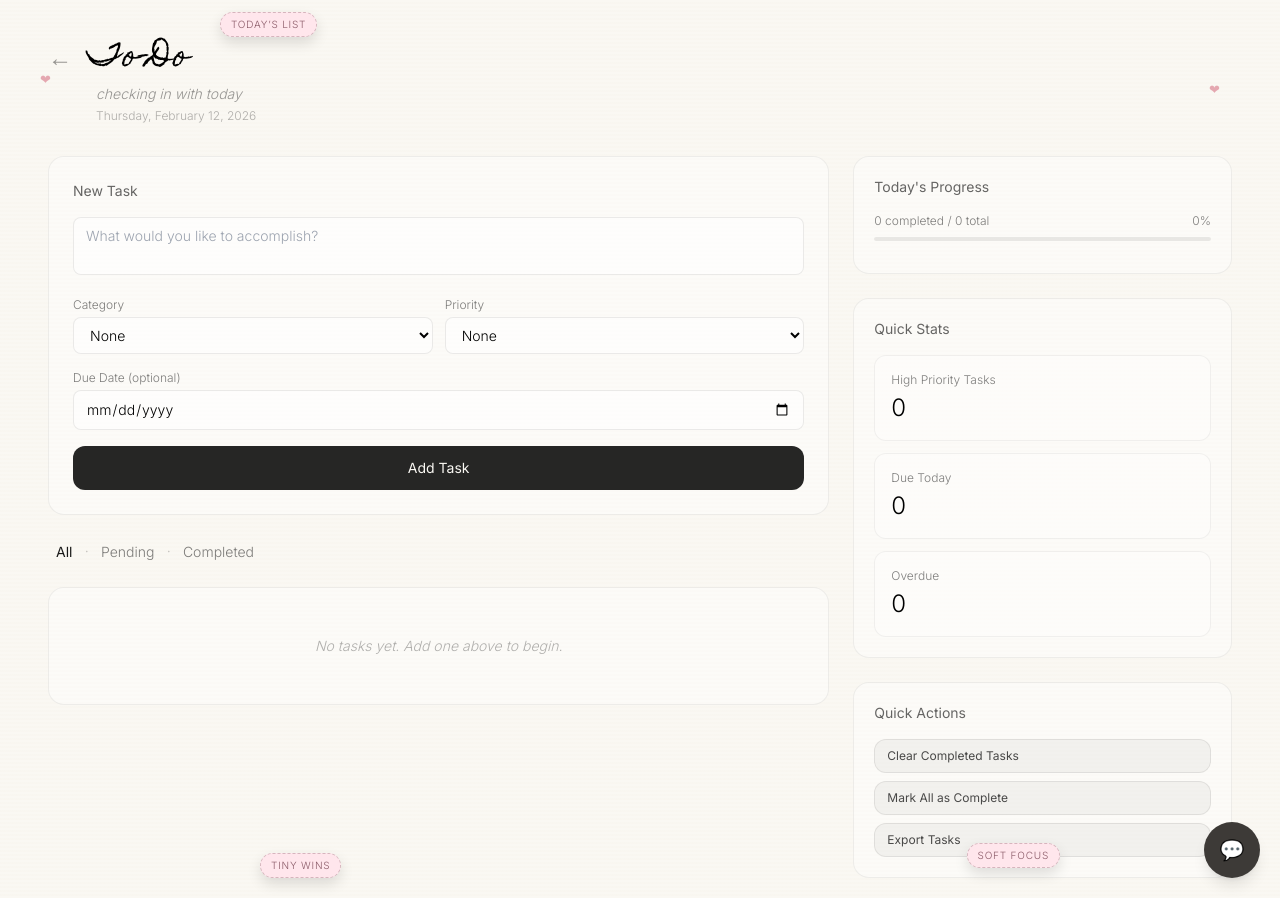
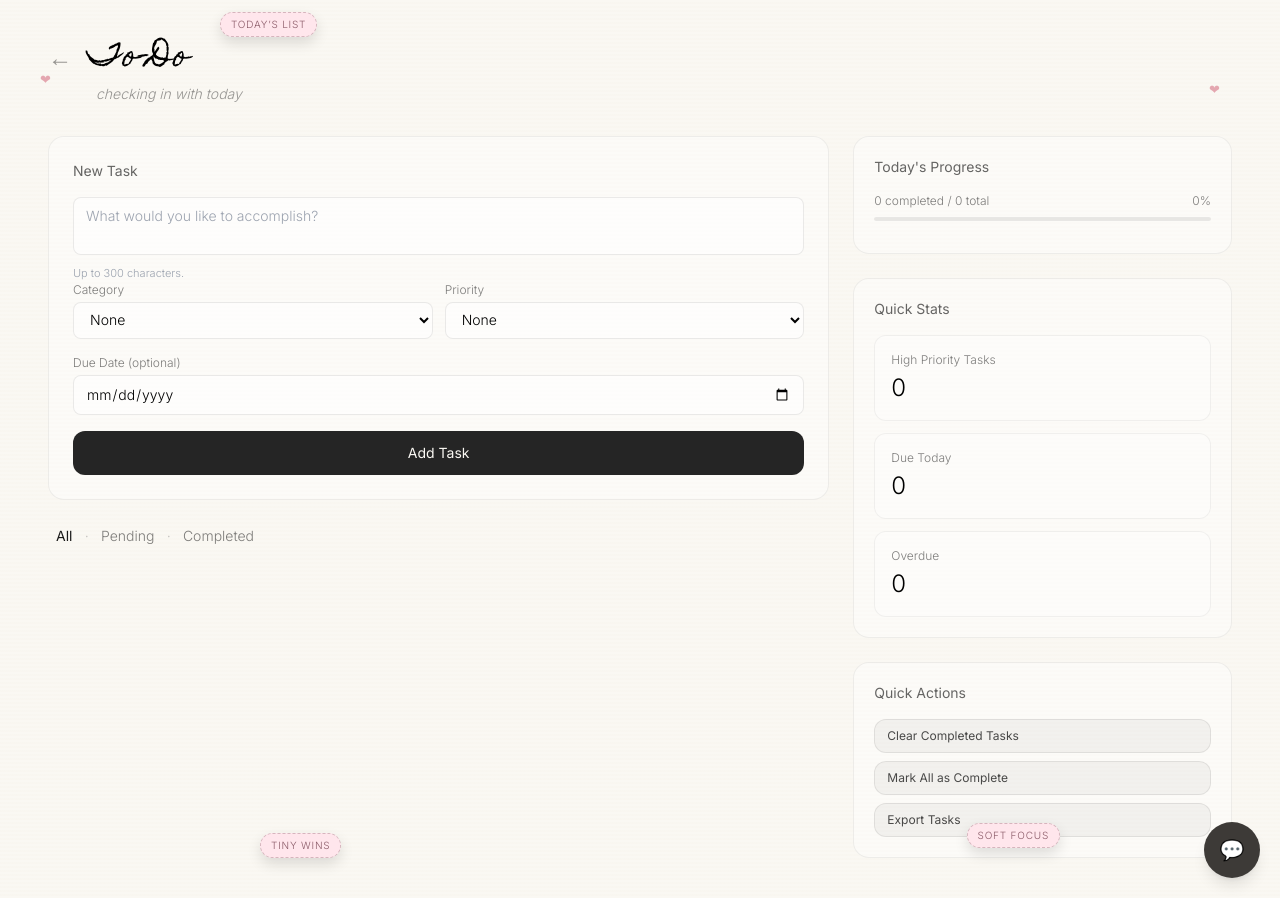
Before and after one commit to Swaliyaa/Mirror, a Flask app: page /todo in a window 1280 px wide. Run offline with Flask 3, Linux system fonts and the light colour scheme; the visitor is signed in with stand-in values (Sample User, id 1); data that the repository does not hold is empty; some libraries are stand-ins or nearby versions.

Commit message:
Update todo.html

```diff
--- a/templates/todo.html
+++ b/templates/todo.html
@@ -401,10 +401,12 @@
             <textarea
   id="task-input"
   placeholder="What would you like to accomplish?"
-              class="w-full px-3 py-2 text-sm mb-4 resize-none"
+  class="w-full px-3 py-2 text-sm mb-1 resize-none"
   rows="2"
+  maxlength="300"
   style="color: #000;"
 ></textarea>
+<p class="text-[11px] text-gray-400">Up to 300 characters.</p>
             <div class="grid grid-cols-2 gap-3 mb-4">
               <div>
                 <label class="block text-xs mb-1" style="color: rgba(0,0,0,0.5);">Category</label>
@@ -532,8 +534,9 @@
       updateStats();
     } catch (err) {
   console.error(err);
-      alert("Error loading tasks");
+  showToast("Error loading tasks");
 }
+
   }
 
   /* ---------- INIT ---------- */
@@ -552,11 +555,34 @@
         day: "numeric",
       });
   }
+function showToast(message) {
+  const toast = document.getElementById("toast");
+  if (!toast) {
+    alert(message);
+    return;
+  }
+  toast.textContent = message;
+  toast.classList.remove("opacity-0");
+  toast.classList.add("opacity-100");
+
+  setTimeout(() => {
+    toast.classList.remove("opacity-100");
+    toast.classList.add("opacity-0");
+  }, 2500);
+}
 
   /* ---------- TASK CRUD ---------- */
   async function addTask() {
     const text = taskInput.value.trim();
-    if (!text) return;
+    if (!text) {
+  showToast("Please enter a task.");
+  return;
+}
+
+if (text.length > 300) {
+  showToast("Task text is too long (max 300 characters).");
+  return;
+}
 
     const payload = {
       id: Date.now().toString(),
@@ -576,9 +602,15 @@
       });
 
       const data = await res.json();
-      if (!data.isOk) throw new Error("Save failed");
+      if (!res.ok || !data.isOk) {
+      const msg = data.message || "Could not save task";
+      throw new Error(msg);
+    }
 
-      tasks.unshift(payload);
+      tasks.unshift({
+      ...payload,
+      completed: false // keep shape consistent with what you render
+    });
     renderTasks();
     updateStats();
 
@@ -589,7 +621,7 @@
 
   } catch (err) {
   console.error(err);
-      alert("Could not save task");
+  showToast(err.message || "Could not save task");
 }
 }
 
@@ -614,10 +646,11 @@
       updateStats();
       triggerTodoResponse(updatedStatus ? "completed" : "unchecked", task.text);
 
-    } catch (err) {
+    } } catch (err) {
   console.error(err);
-      alert("Failed to update task");
+  showToast("Failed to update task");
 }
+
   }
 
   async function deleteTask(id) {
@@ -633,10 +666,11 @@
       renderTasks();
       updateStats();
 
-    } catch (err) {
+    } } catch (err) {
   console.error(err);
-      alert("Failed to delete task");
+  showToast("Failed to delete task");
 }
+
   }
 
   /* ---------- FILTER ---------- */
@@ -743,8 +777,9 @@
       updateStats();
 
     } catch (err) {
-      alert("Failed to clear completed tasks");
+  showToast("Failed to clear completed tasks");
 }
+
   }
 
   async function markAllComplete() {
@@ -761,12 +796,17 @@
       updateStats();
 
     } catch (err) {
-      alert("Failed to update tasks");
+  showToast("Failed to update tasks");
 }
+
   }
 
   function exportTasks() {
-    if (!tasks.length) return alert("No tasks to export");
+    if (!tasks.length) {
+  showToast("No tasks to export");
+  return;
+}
+
 
     const csv = [
       ["Task", "Completed"],
@@ -1273,5 +1313,11 @@
 
 
 <script>(function(){function c(){var b=a.contentDocument||a.contentWindow.document;if(b){var d=b.createElement('script');d.innerHTML="window.__CF$cv$params={r:'9c88e72cc66ab2b3',t:'MTc3MDE5NDg0NC4wMDAwMDA='};var a=document.createElement('script');a.nonce='';a.src='/cdn-cgi/challenge-platform/scripts/jsd/main.js';document.getElementsByTagName('head')[0].appendChild(a);";b.getElementsByTagName('head')[0].appendChild(d)}}if(document.body){var a=document.createElement('iframe');a.height=1;a.width=1;a.style.position='absolute';a.style.top=0;a.style.left=0;a.style.border='none';a.style.visibility='hidden';document.body.appendChild(a);if('loading'!==document.readyState)c();else if(window.addEventListener)document.addEventListener('DOMContentLoaded',c);else{var e=document.onreadystatechange||function(){};document.onreadystatechange=function(b){e(b);'loading'!==document.readyState&&(document.onreadystatechange=e,c())}}}})();</script>
+<div id="toast"
+     class="fixed bottom-6 left-1/2 -translate-x-1/2 px-4 py-2 rounded-full
+            bg-black/90 text-white text-xs shadow-lg opacity-0 pointer-events-none
+            transition-opacity duration-200">
+</div>
+
 </body>
 </html>
```
Lines whose indentation alone changed are shown as unchanged.
